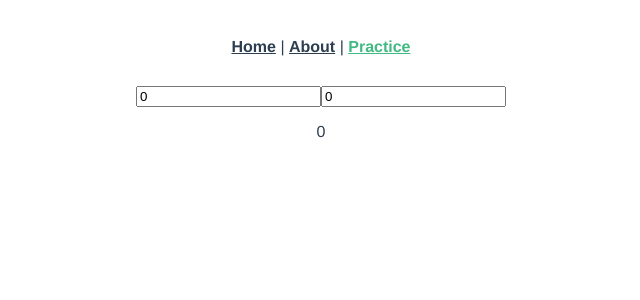
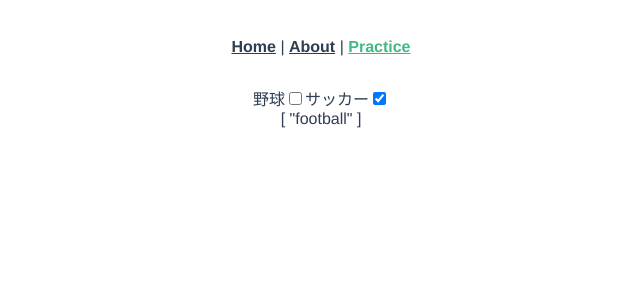
Before and after one commit to mashijifu/vue-ts-example, a Vue app: page /practice in a window 1280 px wide. Shown: the top 300 px of the page, without its empty margins (319-959 px from the left). Built offline with nearby package versions, Linux system fonts and the light colour scheme.

Commit message:
v-modelディレクティブ課題2

```diff
--- a/src/views/PracticeView.vue
+++ b/src/views/PracticeView.vue
@@ -1,28 +1,23 @@
 <template>
   <div>
-    <input type="text" v-model="num1" />
-    <input type="text" v-model="num2" />
-    <!-- 合算した値の表示 -->
-    <p>{{ sum() }}</p>
+    <label for="baseball">野球</label>
+    <input id="baseball" type="checkbox" value="baseball" v-model="sports" />
+    <label for="football">サッカー</label>
+    <input id="football" type="checkbox" value="football" v-model="sports" />
+    <div>
+      {{ sports }}
+    </div>
   </div>
 </template>
 <script lang="ts">
-import { defineComponent, ref } from "@vue/composition-api";
+import { ref, defineComponent } from "@vue/composition-api";
 
 export default defineComponent({
   setup() {
-    const num1 = ref(0);
-    const num2 = ref(0);
-
-    const sum = () => {
-      // 2つのinputの数値を合算する処理の追加
-      return Number(num1.value) + Number(num2.value);
-    };
+    const sports = ref(["football"]);
 
     return {
-      num1,
-      num2,
-      sum,
+      sports,
     };
   },
 });
```
